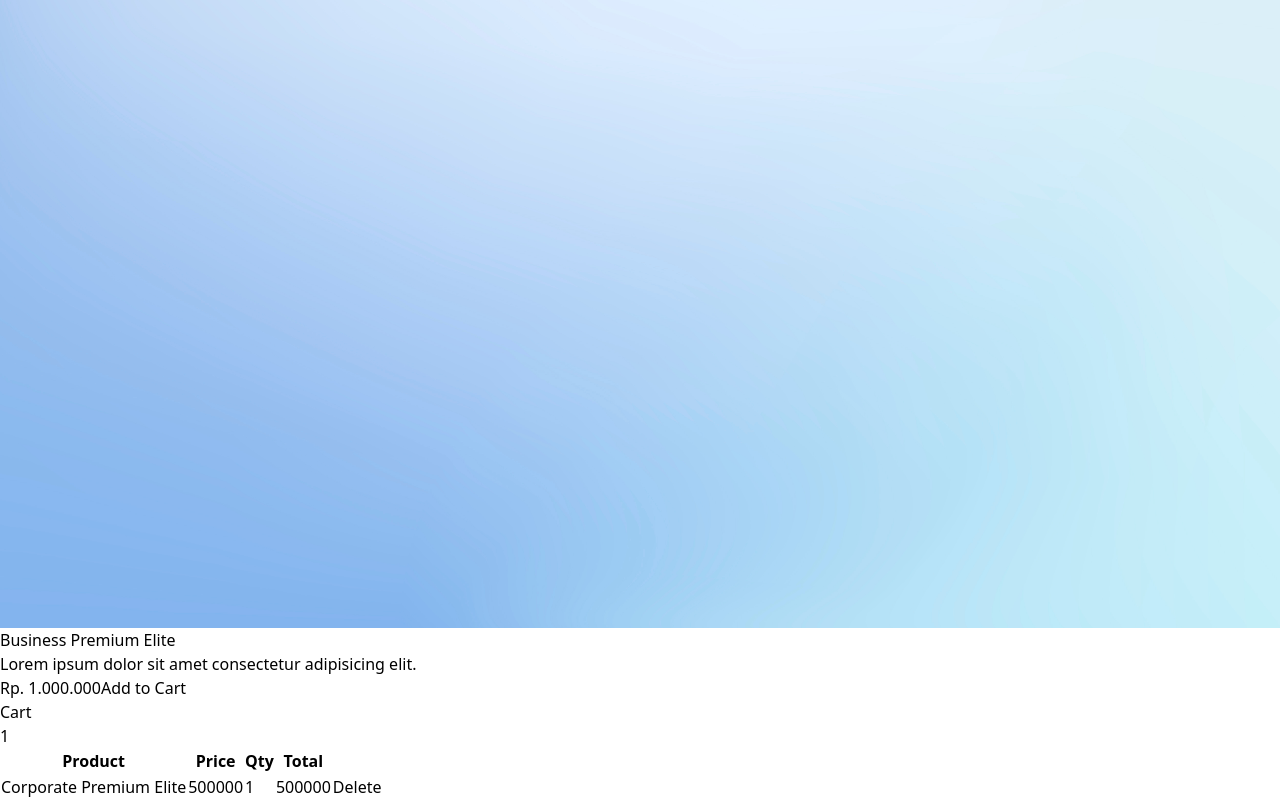
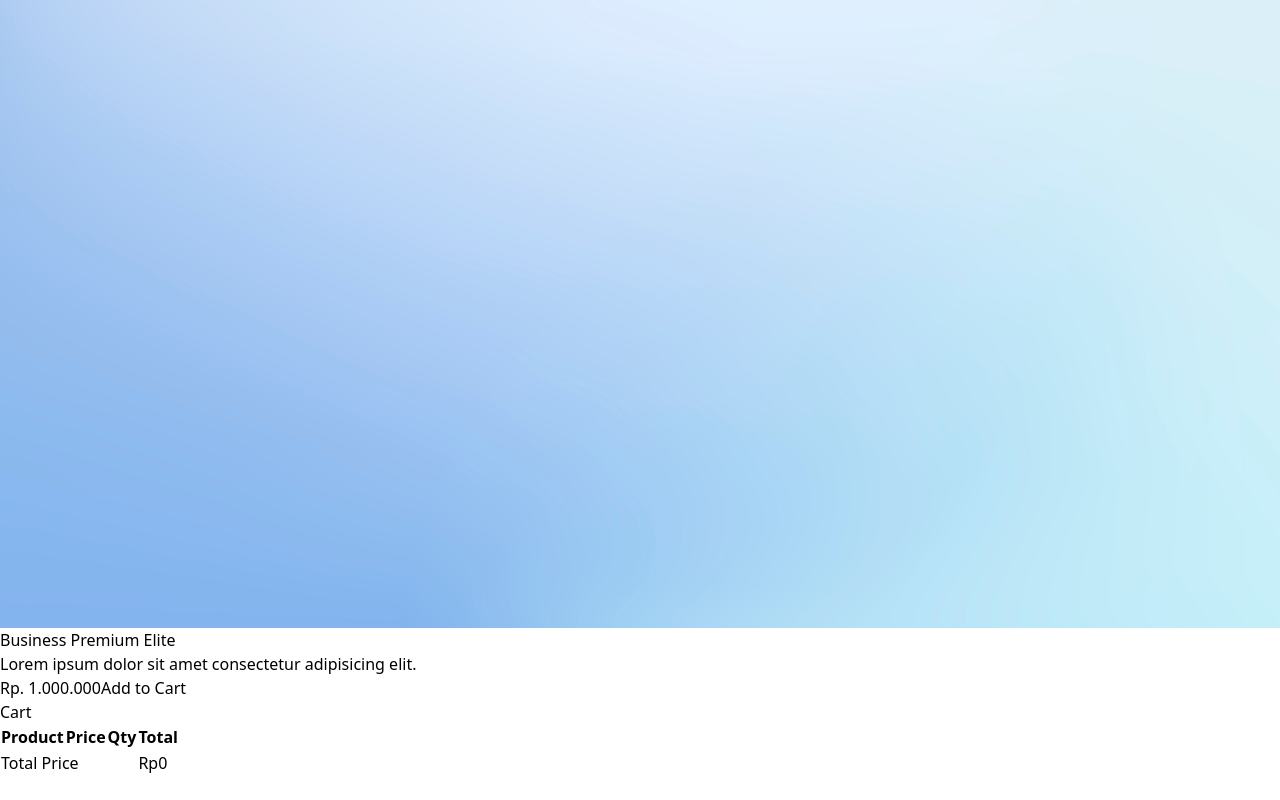
Before and after one commit to Startang141/react-vip, a React (Vite) app: page /products in a window 1280 px wide. Shown: the part 1198-1998 px from the top of the page. After the commit the page ends 1974 px from the top, so only its background shows below. Built offline with nearby package versions, Linux system fonts and the light colour scheme.

Commit message:
using useeffect

```diff
--- a/src/components/Pages/ProductPage.jsx
+++ b/src/components/Pages/ProductPage.jsx
@@ -1,3 +1,4 @@
+import { useEffect } from "react";
 import { useState } from "react";
 import Button from "../Elements/Button/Button";
 import CardProduct from "../Fragments/CardProduct";
@@ -23,12 +24,20 @@ const DataProduct = [
 const email = localStorage.getItem("email");
 
 const Productpage = () => {
-  const [cart, setCart] = useState([
-    {
-      id: 1,
-      qty: 1,
-    },
-  ]);
+  const [cart, setCart] = useState([]);
+  const [totalPrice, setTotalPrice] = useState(0);
+
+  useEffect(() => {
+    setCart(JSON.parse(localStorage.getItem("cart")) || []);
+  }, []);
+
+  useEffect(() => {
+    const sum = cart.reduce((acc, item) => {
+      const product = DataProduct.find((product) => product.id === item.id);
+      return acc + product.price * item.qty;
+    }, 0);
+    setTotalPrice(sum);
+  }, [cart]);
 
   const handleLogout = () => {
     localStorage.removeItem("email");
@@ -87,10 +96,12 @@ const Productpage = () => {
           </ul>
           <table className="table-auto border-separate text-left border-spacing-2">
             <thead>
-              <th>Product</th>
-              <th>Price</th>
-              <th>Qty</th>
-              <th>Total</th>
+              <tr>
+                <th>Product</th>
+                <th>Price</th>
+                <th>Qty</th>
+                <th>Total</th>
+              </tr>
             </thead>
             <tbody>
               {cart.map((item) => {
@@ -100,7 +111,12 @@ const Productpage = () => {
                 return (
                   <tr>
                     <td>{product.title}</td>
-                    <td>{product.price}</td>
+                    <td>
+                      {product.price.toLocaleString("id-ID", {
+                        stlyes: "currency",
+                        currency: "IDR",
+                      })}
+                    </td>
                     <td>{item.qty}</td>
                     <td>{product.price * item.qty}</td>
                     <td>
@@ -113,6 +129,16 @@ const Productpage = () => {
                   </tr>
                 );
               })}
+              <tr className="font-bold">
+                <td colSpan={3}>Total Price</td>
+                <td className="col-span-2">
+                  Rp
+                  {totalPrice.toLocaleString("id-ID", {
+                    stlyes: "currency",
+                    currency: "IDR",
+                  })}
+                </td>
+              </tr>
             </tbody>
           </table>
         </div>
```
